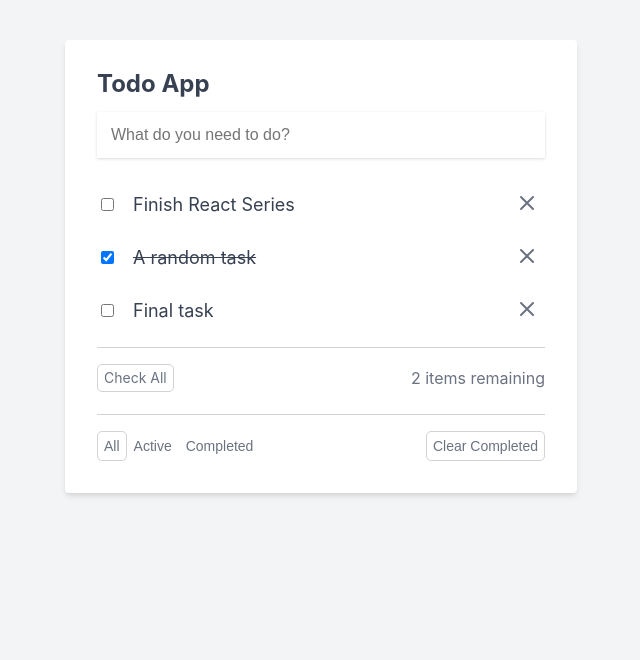
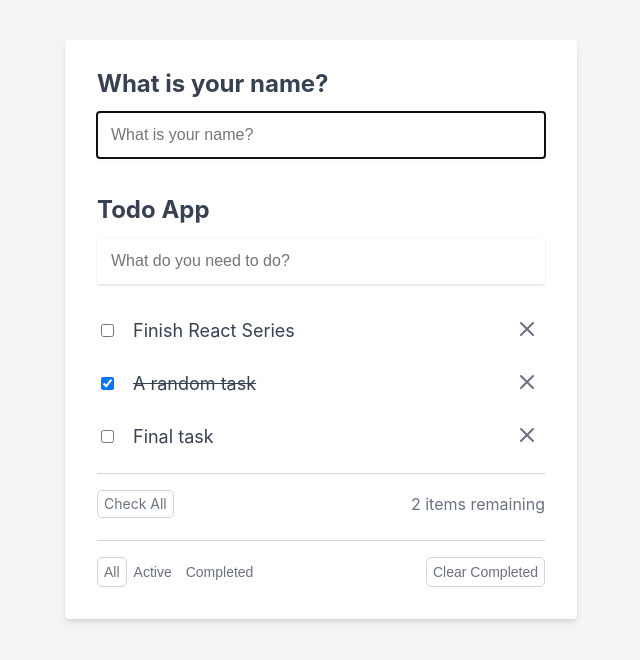
Before and after one commit to mrzalais/react-todo-app, a React (Create React App) app: page / in a window 1280 px wide. Shown: the top 660 px of the page, without its empty margins (319-959 px from the left). Built offline with nearby package versions, Linux system fonts and the light colour scheme.

Commit message:
Episode 8 - Other Built-in React Hooks

```diff
--- a/src/App.css
+++ b/src/App.css
@@ -145,3 +145,11 @@
   margin-top: 20px;
   text-align: center;
 }
+
+.name-container {
+  margin-bottom: 40px;
+}
+
+.name-label {
+  margin-top: 15px;
+}
--- a/src/components/App.jsx
+++ b/src/components/App.jsx
@@ -1,4 +1,4 @@
-import {useState} from "react";
+import {useEffect, useRef, useState} from "react";
 import NoTodos from './NoTodos';
 import TodoForm from './TodoForm';
 import TodoList from './TodoList';
@@ -6,6 +6,8 @@
 import '../App.css';
 
 function App() {
+  const [name, setName] = useState('');
+  const nameInputEl = useRef(null)
   const [todos, setTodos] = useState([
     {
       id: 1,
@@ -127,9 +129,27 @@
     }
   }
 
+  useEffect(() => {
+    nameInputEl.current.focus();
+  }, [])
+
   return (
     <div className="todo-app-container">
       <div className="todo-app">
+        <div className="name-container">
+          <h2>What is your name?</h2>
+          <form action="#">
+            <input
+              type="text"
+              ref={nameInputEl}
+              className="todo-input"
+              placeholder="What is your name?"
+              value={name}
+              onChange={event => setName(event.target.value)}
+            />
+          </form>
+          {name && <p className="name-label">Hello, {name}</p>}
+        </div>
         <h2>Todo App</h2>
         <TodoForm addTodo={addTodo}/>
         {todos.length > 0 ? (
```
